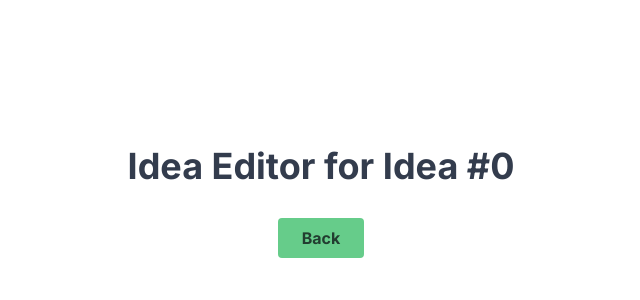
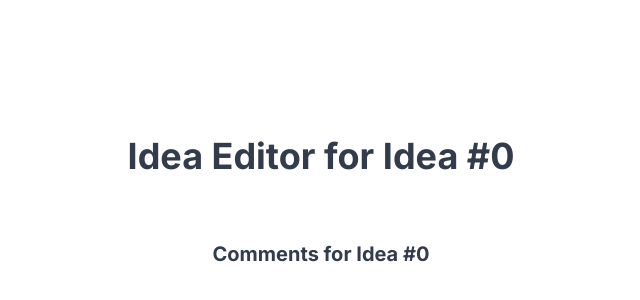
Before and after one commit to antilley1/guitar-app, a Next.js app: page /IdeaEditor/0 in a window 1280 px wide. Shown: the part 190-490 px from the top of the page, without its empty margins (319-959 px from the left). Built offline with nearby package versions, Linux system fonts and the light colour scheme.

Commit message:
Start fleshing out IdeaEditorPage

```diff
--- a/app/IdeaEditor/[id]/page.tsx
+++ b/app/IdeaEditor/[id]/page.tsx
@@ -1,12 +1,15 @@
 import Link from "next/link";
+import IdeaContent from "../../components/IdeaContent";
+import CommentSection from '../../components/CommentSection';
 
 export default function IdeaEditorPage({ params }: { params: { id: string } }) {
+
+  const ideaId = params.id;
+
     return(
-        <main className="flex min-h-screen flex-col items-center justify-center p-24 bg-base-100">
-      <h1 className="text-4xl font-bold mb-8 text-base-content">Idea Editor for Idea #{params.id}</h1>
-      <Link href="/">
-        <button className="bg-primary hover:text-accent-content hover:bg-accent text-primary-content font-bold py-2 px-4 rounded mr-4 mb-4 w-full">Back</button>
-      </Link>
-    </main>
+      <main className="flex min-h-screen flex-col items-center justify-center p-24 bg-base-100">
+        <IdeaContent id={ ideaId }/>
+        <CommentSection id={ ideaId }/>
+      </main>
     )
 }
--- /dev/null
+++ b/app/components/CommentSection.tsx
@@ -0,0 +1,7 @@
+export default function CommentSection( { id }: { id: string } ) {
+    return (
+        <div className="w-full max-w-5xl rounded-lg p-4 flex flex-col justify-between h-full text-base-content">
+          <div className="text-xl font-bold mb-4 text-center">Comments for Idea #{id}</div>
+        </div>
+    );
+}
--- /dev/null
+++ b/app/components/IdeaContent.tsx
@@ -0,0 +1,9 @@
+export default function IdeaContent({ id }: { id: string }) {
+    return (
+        <div className="text-lg p-4">
+          <h1 className="text-4xl font-bold mb-8 text-base-content">
+            Idea Editor for Idea #{id}
+          </h1>
+        </div>
+    );
+}
--- a/app/components/IdeaFeedContainer.tsx
+++ b/app/components/IdeaFeedContainer.tsx
@@ -6,7 +6,6 @@ import Link from "next/link";
 export function IdeaFeedContainer() {
     return (
         <div className="w-full max-w-5xl rounded-lg p-4 flex flex-col justify-between h-full text-base-content">
-
           <div className="flex flex-row justify-between">
             <div>
               <div className="text-xl font-bold mb-4 text-center">Ideas</div>
@@ -19,7 +18,6 @@ export function IdeaFeedContainer() {
               <SideBar></SideBar>
             </div>
           </div>
-
         </div>
     );
 }
--- a/app/page.tsx
+++ b/app/page.tsx
@@ -5,7 +5,7 @@ export default function Home() {
     <main className="flex min-h-screen flex-col items-center justify-center p-24 bg-base-100">
       <h1 className="text-4xl font-bold mb-8 text-base-content">Guitar App</h1>
       <div className="flex justify-center mb-8">
-        <IdeaFeedContainer></IdeaFeedContainer>
+        <IdeaFeedContainer/>
       </div>
     </main>
   );
```
